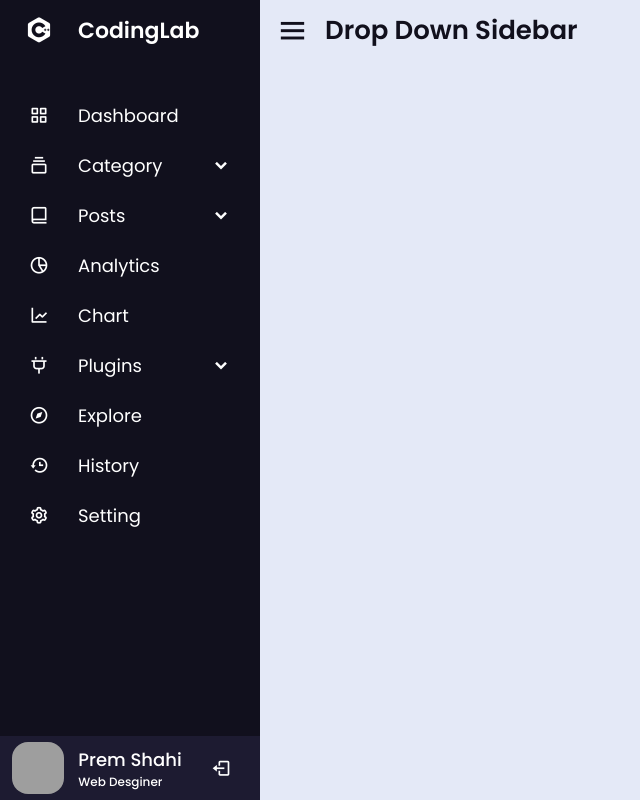
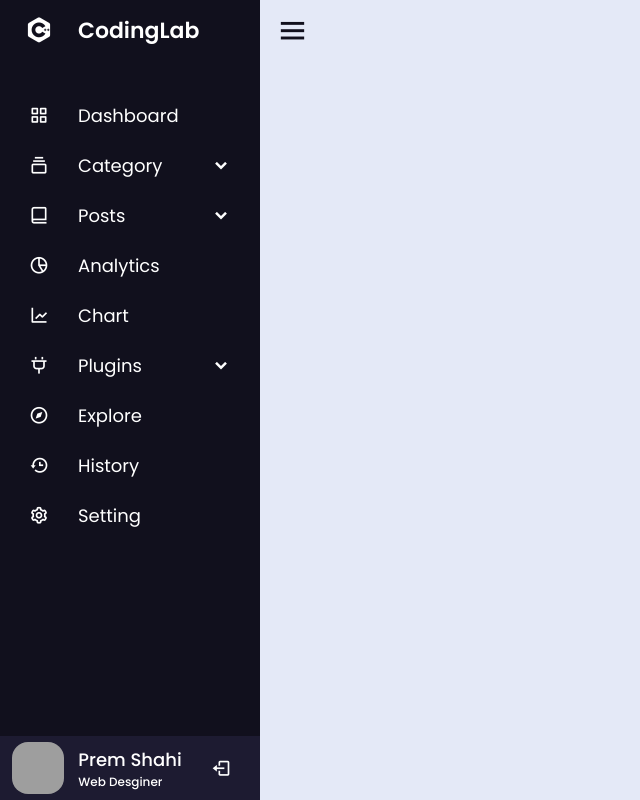
Before and after one commit to Tanheishanyang/Business-Card-Management-System, a Flask app: page /home in a window 1280 px wide. Shown: the whole page, without its empty margins (0-640 px from the left). Run offline with Flask 3, Linux system fonts and the light colour scheme; grey boxes are pictures that could not be loaded.

Commit message:
Home page fix

```diff
--- a/deploy_test/templates/Home/Home.html
+++ b/deploy_test/templates/Home/Home.html
@@ -132,7 +132,7 @@
   <section class="home-section">
     <div class="home-content">
       <i class='bx bx-menu' ></i>
-      <span class="text">Drop Down Sidebar</span>
+      <span class="text"> </span>
     </div>
   </section>
 
```
